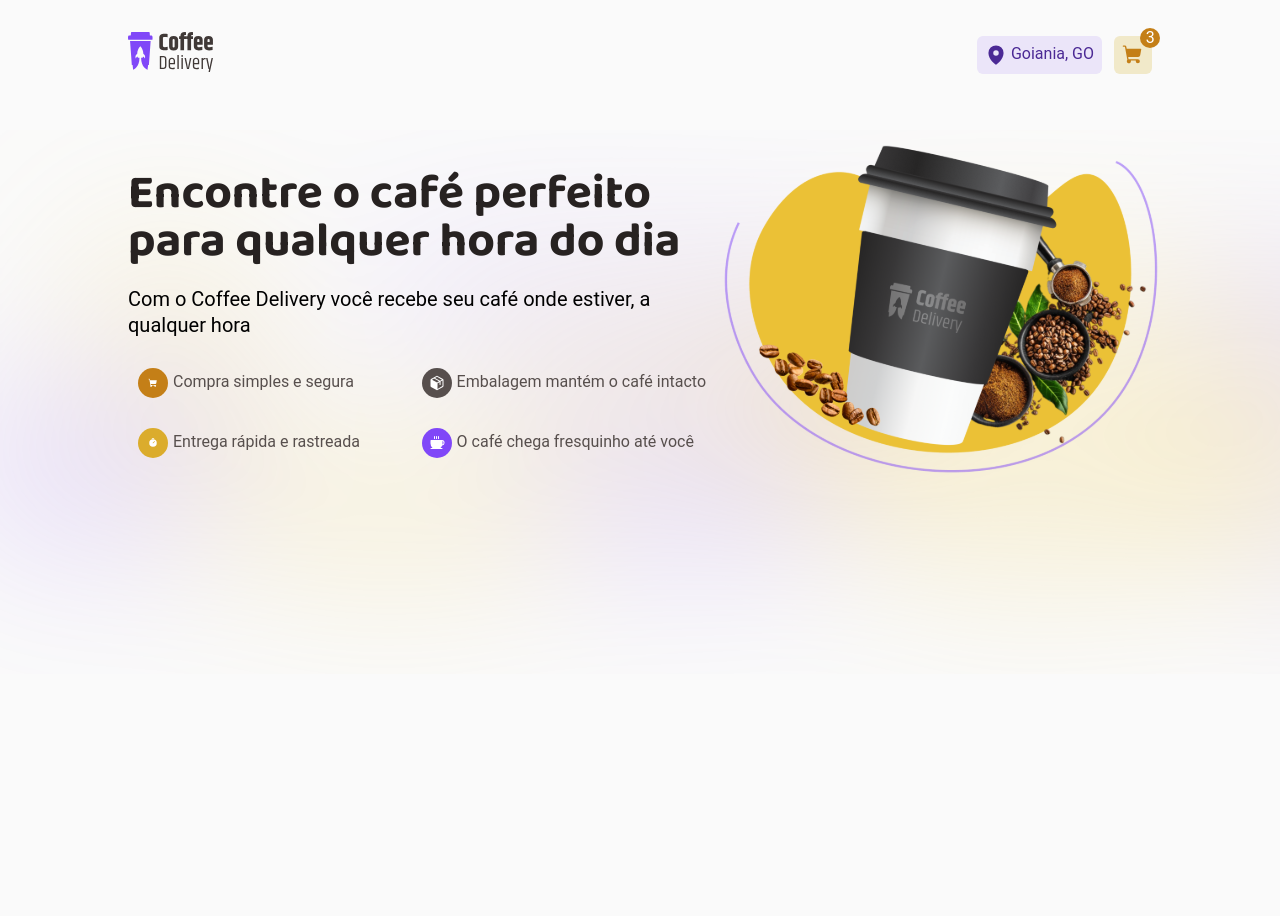
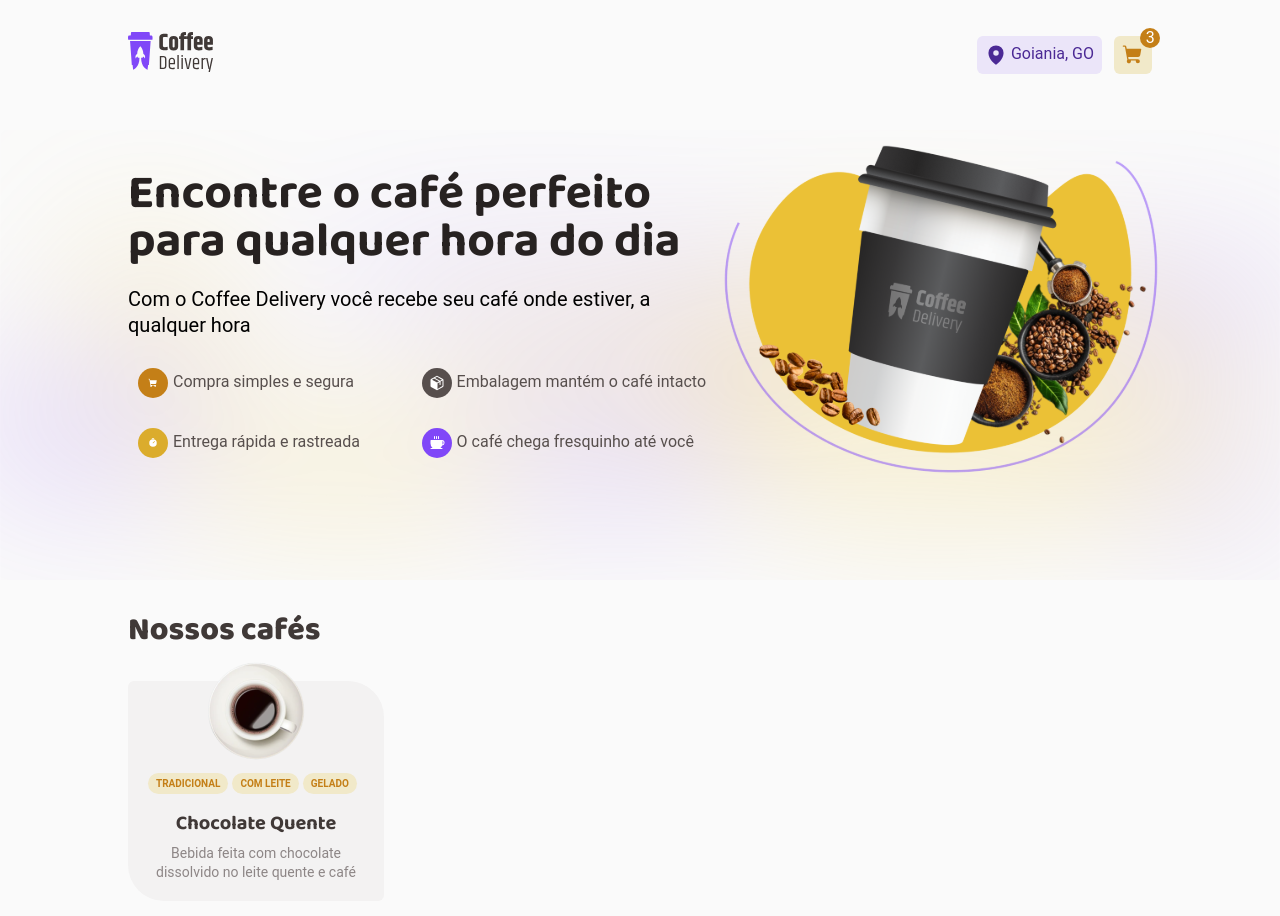
Before and after one commit to adventureandre/Coffee-Delivery, a React (Vite) app: page / in a window 1280 px wide. Shown: the top 916 px of the page. Before the commit the page ends 800 px from the top, so only its background shows below. Built offline with nearby package versions, Linux system fonts and the light colour scheme.

Commit message:
feat: Initializing creating  section Cards

```diff
--- /dev/null
+++ b/src/pages/Home/CoffeList/CoffeItens/index.tsx
@@ -0,0 +1,18 @@
+import { CaffeDesc, CaffeTag, CaffeTitle, CoffeeImg, Container } from './styles'
+
+export function CoffeItens() {
+  return (
+    <Container>
+      <CoffeeImg src="./images/coffees/americano.png" />
+      <CaffeTag>
+        <span>Tradicional</span>
+        <span>com leite</span>
+        <span>gelado</span>
+      </CaffeTag>
+      <CaffeTitle>Chocolate Quente</CaffeTitle>
+      <CaffeDesc>
+        Bebida feita com chocolate dissolvido no leite quente e café
+      </CaffeDesc>
+    </Container>
+  )
+}
--- /dev/null
+++ b/src/pages/Home/CoffeList/CoffeItens/styles.ts
@@ -0,0 +1,53 @@
+import styled from 'styled-components'
+
+import { mixins } from '../../../../styles/mixins'
+
+export const Container = styled.article`
+  background-color: ${({ theme }) => theme.colors['base-card']};
+  padding: 0 20px 20px;
+  border-radius: 6px 36px;
+  width: 256px;
+
+  display: flex;
+  flex-direction: column;
+
+  text-align: center;
+`
+export const CoffeeImg = styled.img`
+  margin-top: -20px;
+  max-width: 120px;
+  max-height: 120px;
+  align-self: center;
+`
+
+export const CaffeTag = styled.div`
+  display: flex;
+  flex-direction: row;
+  align-items: center;
+  gap: 4px;
+  margin-top: 12px;
+
+  span {
+    padding: 4px 8px;
+    border-radius: 100px;
+
+    text-transform: uppercase;
+    ${mixins.fonts.tag}
+    white-space: nowrap;
+
+    background-color: ${({ theme }) => theme.colors['yellow-light']};
+    color: ${({ theme }) => theme.colors['yellow-dark']};
+  }
+`
+
+export const CaffeTitle = styled.h2`
+  ${mixins.fonts.titleS}
+  margin-top: 16px;
+  color: ${({ theme }) => theme.colors['base-subtitle']};
+`
+
+export const CaffeDesc = styled.p`
+  ${mixins.fonts.textS}
+  color: ${({ theme }) => theme.colors['base-label']};
+  margin-top: 8px;
+`
--- /dev/null
+++ b/src/pages/Home/CoffeList/index.tsx
@@ -0,0 +1,11 @@
+import { CoffeItens } from './CoffeItens'
+import { CoffeListTitle, Container } from './styles'
+
+export function OurCoffes() {
+  return (
+    <Container>
+      <CoffeListTitle>Nossos cafés</CoffeListTitle>
+      <CoffeItens />
+    </Container>
+  )
+}
--- /dev/null
+++ b/src/pages/Home/CoffeList/styles.ts
@@ -0,0 +1,17 @@
+import styled from 'styled-components'
+
+import { mixins } from '../../../styles/mixins'
+
+export const Container = styled.section`
+  max-width: 1440px;
+  width: 100%;
+  height: 544px;
+  padding: 10px 10%;
+`
+
+export const CoffeListTitle = styled.h2`
+  width: 100%;
+  ${mixins.fonts.titleL}
+  color: ${({ theme }) => theme.colors['base-subtitle']};
+  margin-bottom: 30px;
+`
--- /dev/null
+++ b/src/pages/Home/HomeFeatured/index.tsx
@@ -0,0 +1,65 @@
+import { Coffee, Package } from 'phosphor-react'
+import { useTheme } from 'styled-components'
+
+import {
+  Conteiner,
+  IntoIconShop,
+  IntoIconTimer,
+  IntoImage,
+  IntoItens,
+  IntoTitle,
+} from './styles'
+
+export function HomeFeatured() {
+  const theme = useTheme()
+
+  return (
+    <Conteiner>
+      <IntoTitle>
+        <h1>
+          Encontre o café perfeito <br /> para qualquer hora do dia
+        </h1>
+        <p>
+          Com o Coffee Delivery você recebe seu café onde estiver, a qualquer
+          hora
+        </p>
+        <IntoItens>
+          <div>
+            <span>
+              <div style={{ backgroundColor: theme.colors['yellow-dark'] }}>
+                <IntoIconShop weight="fill" size={16} />
+              </div>
+              Compra simples e segura
+            </span>
+
+            <span>
+              <div style={{ backgroundColor: theme.colors.yellow }}>
+                <IntoIconTimer weight="fill" size={16} />
+              </div>
+              Entrega rápida e rastreada
+            </span>
+          </div>
+
+          <div>
+            <span>
+              <div style={{ backgroundColor: theme.colors['base-text'] }}>
+                <Package weight="fill" size={16} />
+              </div>
+              Embalagem mantém o café intacto
+            </span>
+
+            <span>
+              <div style={{ backgroundColor: theme.colors.purple }}>
+                <Coffee weight="fill" size={16} />
+              </div>
+              O café chega fresquinho até você
+            </span>
+          </div>
+        </IntoItens>
+      </IntoTitle>
+      <IntoImage>
+        <img src="./images/hero.svg" alt="Coffe Delivery" />
+      </IntoImage>
+    </Conteiner>
+  )
+}
--- a/src/pages/Home/styles.ts
+++ b/src/pages/Home/HomeFeatured/styles.ts
@@ -1,12 +1,12 @@
 import { IconProps, ShoppingCart, Timer } from 'phosphor-react'
 import styled from 'styled-components'
 
-import { mixins } from '../../styles/mixins'
+import { mixins } from '../../../styles/mixins'
 
 export const Conteiner = styled.main`
   max-width: 1440px;
   width: 100%;
-  height: 544px;
+  height: 450px;
   padding: 10px 10%;
 
   display: flex;
@@ -16,7 +16,7 @@ export const Conteiner = styled.main`
   background-size: cover;
 `
 export const IntoTitle = styled.div`
-padding-top: 30px;
+  padding-top: 30px;
 
   ${mixins.fonts.titleM}
 
@@ -43,10 +43,10 @@ export const IntoItens = styled.div`
   flex-direction: row;
   justify-content: space-between;
 
-  div{
+  div {
     display: flex;
     flex-direction: column;
-   align-items: flex-start;
+    align-items: flex-start;
     padding: 5px;
   }
 
@@ -58,7 +58,7 @@ export const IntoItens = styled.div`
     align-items: center;
     padding: 5px;
 
-    div{
+    div {
       width: 30px;
       height: 30px;
       border-radius: 100%;
--- a/src/pages/Home/index.tsx
+++ b/src/pages/Home/index.tsx
@@ -1,65 +1,11 @@
-import { Coffee, Package } from 'phosphor-react'
-import { useTheme } from 'styled-components'
-
-import {
-  Conteiner,
-  IntoIconShop,
-  IntoIconTimer,
-  IntoImage,
-  IntoItens,
-  IntoTitle,
-} from './styles.ts'
+import { OurCoffes } from './CoffeList/index.tsx'
+import { HomeFeatured } from './HomeFeatured/index.tsx'
 
 export function Home() {
-  const theme = useTheme()
-
   return (
-    <Conteiner>
-      <IntoTitle>
-        <h1>
-          Encontre o café perfeito <br /> para qualquer hora do dia
-        </h1>
-        <p>
-          Com o Coffee Delivery você recebe seu café onde estiver, a qualquer
-          hora
-        </p>
-        <IntoItens>
-          <div>
-            <span>
-              <div style={{ backgroundColor: theme.colors['yellow-dark'] }}>
-                <IntoIconShop weight="fill" size={16} />
-              </div>
-              Compra simples e segura
-            </span>
-
-            <span>
-              <div style={{ backgroundColor: theme.colors.yellow }}>
-                <IntoIconTimer weight="fill" size={16} />
-              </div>
-              Entrega rápida e rastreada
-            </span>
-          </div>
-
-          <div>
-            <span>
-              <div style={{ backgroundColor: theme.colors['base-text'] }}>
-                <Package weight="fill" size={16} />
-              </div>
-              Embalagem mantém o café intacto
-            </span>
-
-            <span>
-              <div style={{ backgroundColor: theme.colors.purple }}>
-                <Coffee weight="fill" size={16} />
-              </div>
-              O café chega fresquinho até você
-            </span>
-          </div>
-        </IntoItens>
-      </IntoTitle>
-      <IntoImage>
-        <img src="./images/hero.svg" alt="Coffe Delivery" />
-      </IntoImage>
-    </Conteiner>
+    <>
+      <HomeFeatured />
+      <OurCoffes />
+    </>
   )
 }
```
